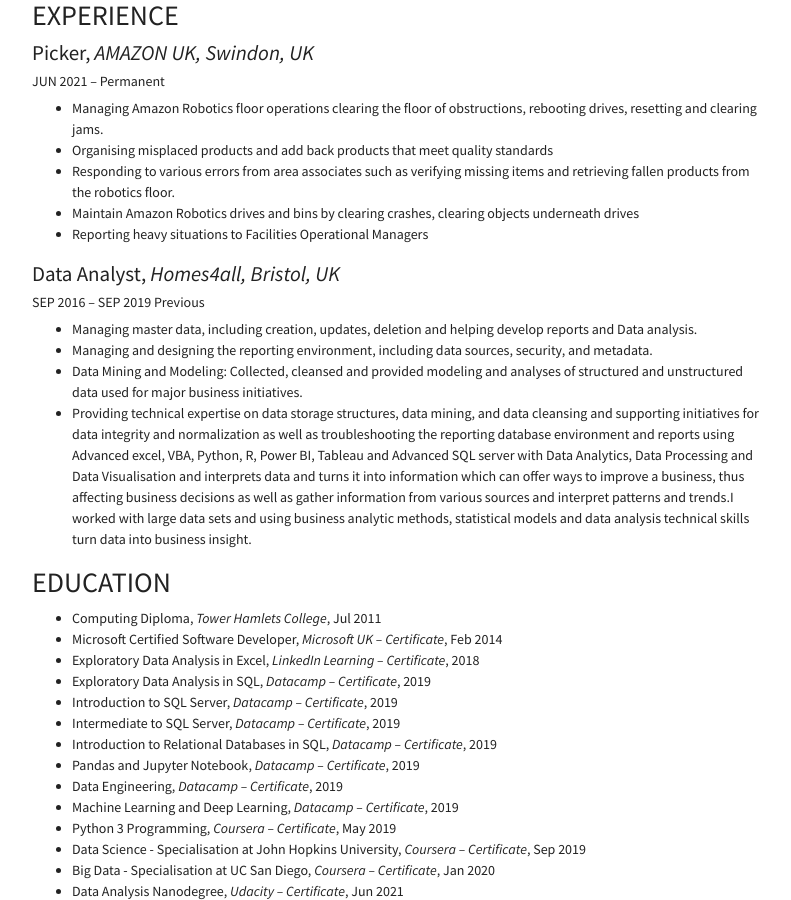
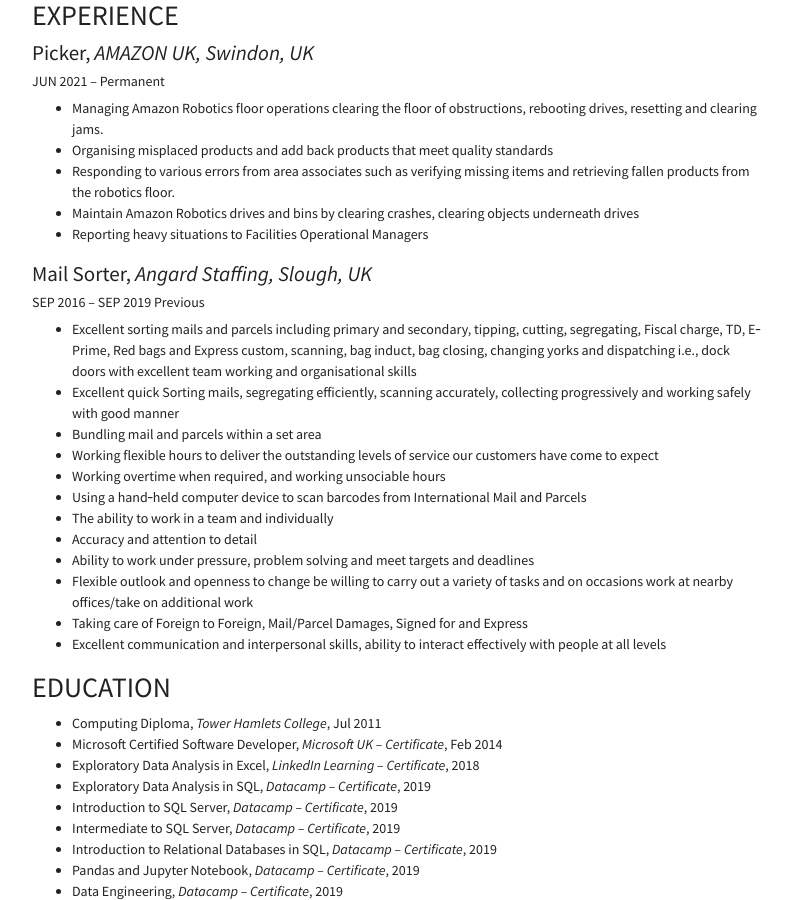
Before and after one commit to ayyoonis/ayoonis.github.io, a Jekyll site: the page built from Resume.md, in a window 1280 px wide and 900 px high, scrolled down 1436 px. Shown: the whole window, without its empty margins (338-1129 px from the left). Built offline with Jekyll 4.4.1, drawn with Linux system fonts in a browser that asks for light colours; nearby versions of some CDN libraries; our own code applies the rules of GitHub Pages for plain Markdown files.

Commit message:
Update Resume.md

```diff
--- a/Resume.md
+++ b/Resume.md
@@ -58,16 +58,24 @@
 - Maintain Amazon Robotics drives and bins by clearing crashes, clearing objects underneath drives
 - Reporting heavy situations to Facilities Operational Managers
 
-#### Data Analyst, *Homes4all, Bristol, UK*
+#### Mail Sorter, *Angard Staffing, Slough, UK*
 ###### SEP 2016 – SEP 2019 Previous
-- Managing master data, including creation, updates, deletion and helping develop reports and Data analysis.
--	Managing and designing the reporting environment, including data sources, security, and metadata.
--	Data Mining and Modeling: Collected, cleansed and provided modeling and analyses of structured and unstructured data used for major business initiatives.
--	Providing technical expertise on data storage structures, data mining, and data cleansing and supporting initiatives
-  for data integrity and normalization as well as troubleshooting the reporting database environment and reports using
-  Advanced excel, VBA, Python, R, Power BI, Tableau and Advanced SQL server with Data Analytics, Data Processing and Data Visualisation and interprets data and turns
-  it into information which can offer ways to improve a business, thus affecting business decisions as well as gather information from various sources and interpret       patterns and trends.I worked with large data sets and using business analytic methods, statistical models and data analysis technical skills turn data
-  into business insight.
+- Excellent sorting mails and parcels including primary and secondary, tipping, cutting, segregating, Fiscal charge, TD,
+  E‐Prime, Red bags and Express custom, scanning, bag induct, bag closing, changing yorks and dispatching i.e., dock
+  doors with excellent team working and organisational skills
+-	Excellent quick Sorting mails, segregating efficiently, scanning accurately, collecting progressively and working safely
+  with good manner
+-	Bundling mail and parcels within a set area
+-	Working flexible hours to deliver the outstanding levels of service our customers have come to expect
+-	Working overtime when required, and working unsociable hours
+-	Using a hand‐held computer device to scan barcodes from International Mail and Parcels
+-	The ability to work in a team and individually
+-	Accuracy and attention to detail
+-	Ability to work under pressure, problem solving and meet targets and deadlines
+-	Flexible outlook and openness to change be willing to carry out a variety of tasks and on occasions work at nearby
+  offices/take on additional work
+- Taking care of Foreign to Foreign, Mail/Parcel Damages, Signed for and Express
+- Excellent communication and interpersonal skills, ability to interact effectively with people at all levels
 
 ## EDUCATION
 - Computing Diploma, *Tower Hamlets College*, Jul 2011
```
